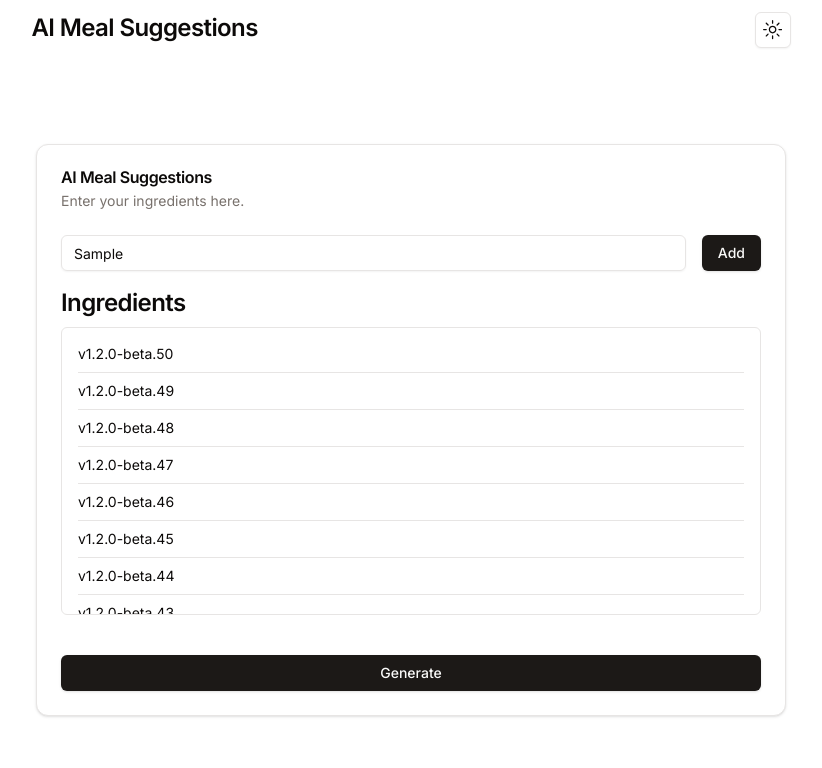
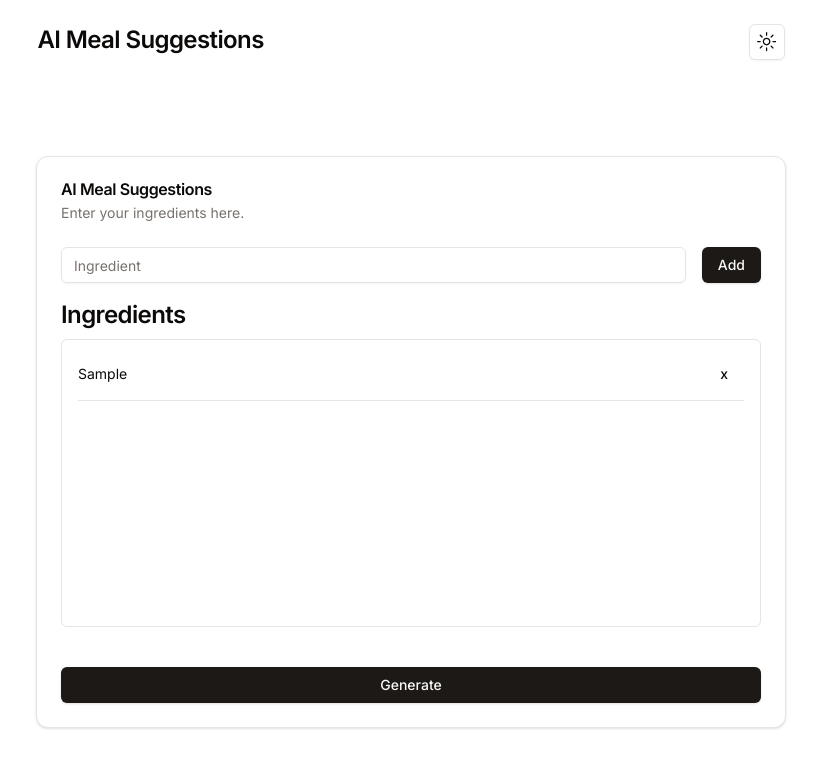
Before and after one commit to FustinCS/PrepPal, a Next.js app: page / in a window 1280 px wide. Both pictures are taken after typing "Sample" into the empty fields and a click on the button "Add". Shown: the top 768 px of the page, without its empty margins (229-1051 px from the left). Built offline with nearby package versions, Linux system fonts and the light colour scheme.

Commit message:
Add handleAdd and handleDelete to ingredient list

```diff
--- a/app/page.tsx
+++ b/app/page.tsx
@@ -13,16 +13,29 @@ import {
   CardHeader,
   CardTitle,
 } from "@/components/ui/card";
+import { useState } from "react";
 import { Separator } from "@/components/ui/separator";
 
-const tags = Array.from({ length: 50 }).map(
-  (_, i, a) =>
-    `v1.2.0-beta.${
-      a.length - i
-    }`
-);
 
 export default function Home() {
+  const [ingredients, setIngredients] = useState<String[]>([]);
+  const [text, setText] = useState("");
+
+  const handleAdd = () => {
+    if (text) {
+      setText("");
+      setIngredients([...ingredients, text]);
+    }
+  }
+
+  const handleDelete = (index: number) => {
+    setIngredients(ingredients.filter((_, i) => i !== index));
+  }
+
+  const handleGenerate = async () => {
+
+  }
+
   return (
     <main className="flex min-h-screen w-screen flex-col bg-background">
       <Navbar />
@@ -34,8 +47,8 @@ export default function Home() {
           </CardHeader>
           <CardContent>
             <div className="flex gap-4">
-              <Input type="ingredients" placeholder="Ingedient" />
-              <Button>Add</Button>
+              <Input value={text} placeholder="Ingredient" onChange={(e) => setText(e.target.value)} />
+              <Button onClick={handleAdd}>Add</Button>
             </div>
             <div className="my-4">
               <h3 className="scroll-m-20 text-2xl font-semibold tracking-tight my-2">
@@ -43,10 +56,13 @@ export default function Home() {
               </h3>
               <ScrollArea className="h-72 w-full rounded-md border text-wrap">
                 <div className="p-4">
-                  {tags.map((tag) => (
+                  {ingredients.map((ingredient, index) => (
                     <>
-                      <div key={tag} className="text-sm">
-                        {tag}
+                      <div key={index} className="text-sm flex justify-between items-center">
+                        <div>
+                          {ingredient}
+                        </div>
+                        <Button variant="ghost" onClick={() => handleDelete(index)}>x</Button>
                       </div>
                       <Separator className="my-2" />
                     </>
--- a/components/ui/custom/navbar.tsx
+++ b/components/ui/custom/navbar.tsx
@@ -7,12 +7,12 @@ import { Button } from "../button";
 
 export function Navbar() {
   return (
-    <nav className="flex justify-around p-3">
+    <nav className="flex justify-between lg:justify-around m-6">
       <div>
-        <Link href='/'>
-            <h3 className="scroll-m-20 text-2xl font-semibold tracking-tight">
+        <Link href="/">
+          <h3 className="scroll-m-20 text-2xl font-semibold tracking-tight">
             AI Meal Suggestions
-            </h3>
+          </h3>
         </Link>
       </div>
       <div>
```
